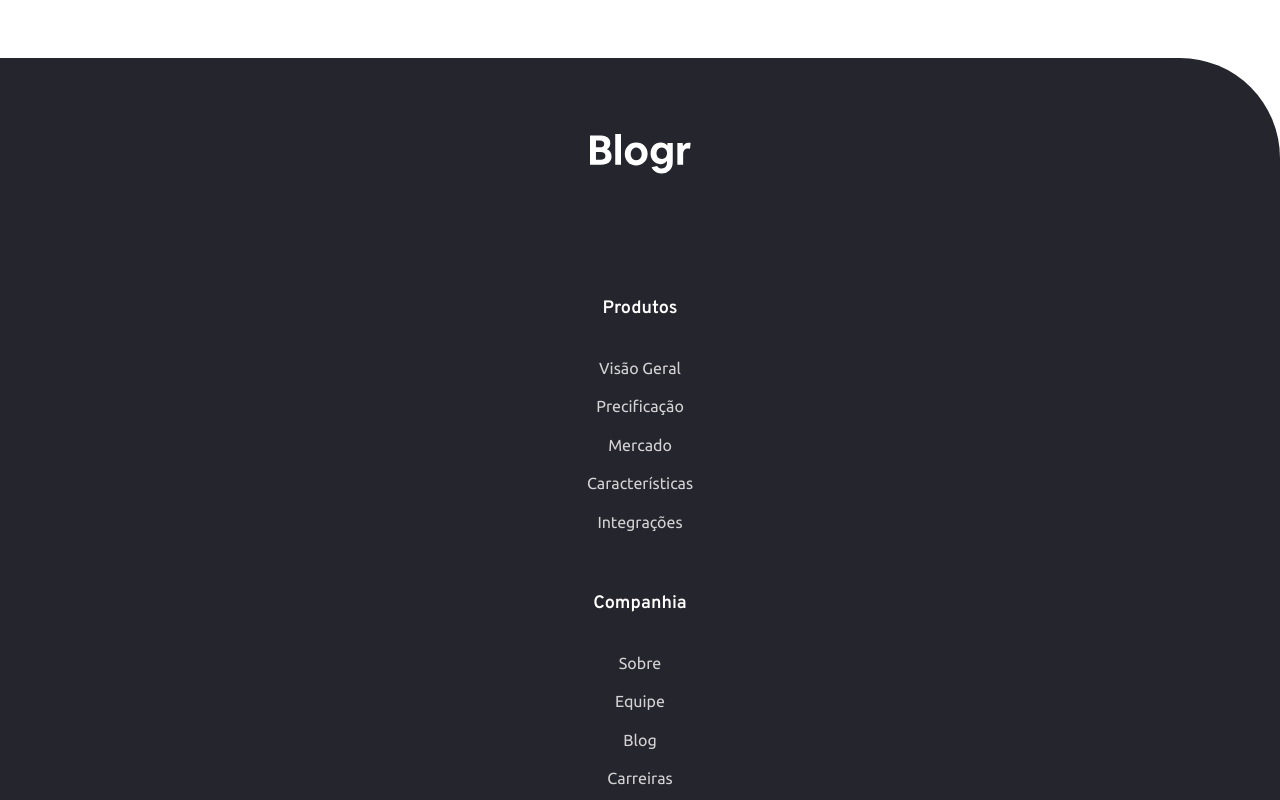
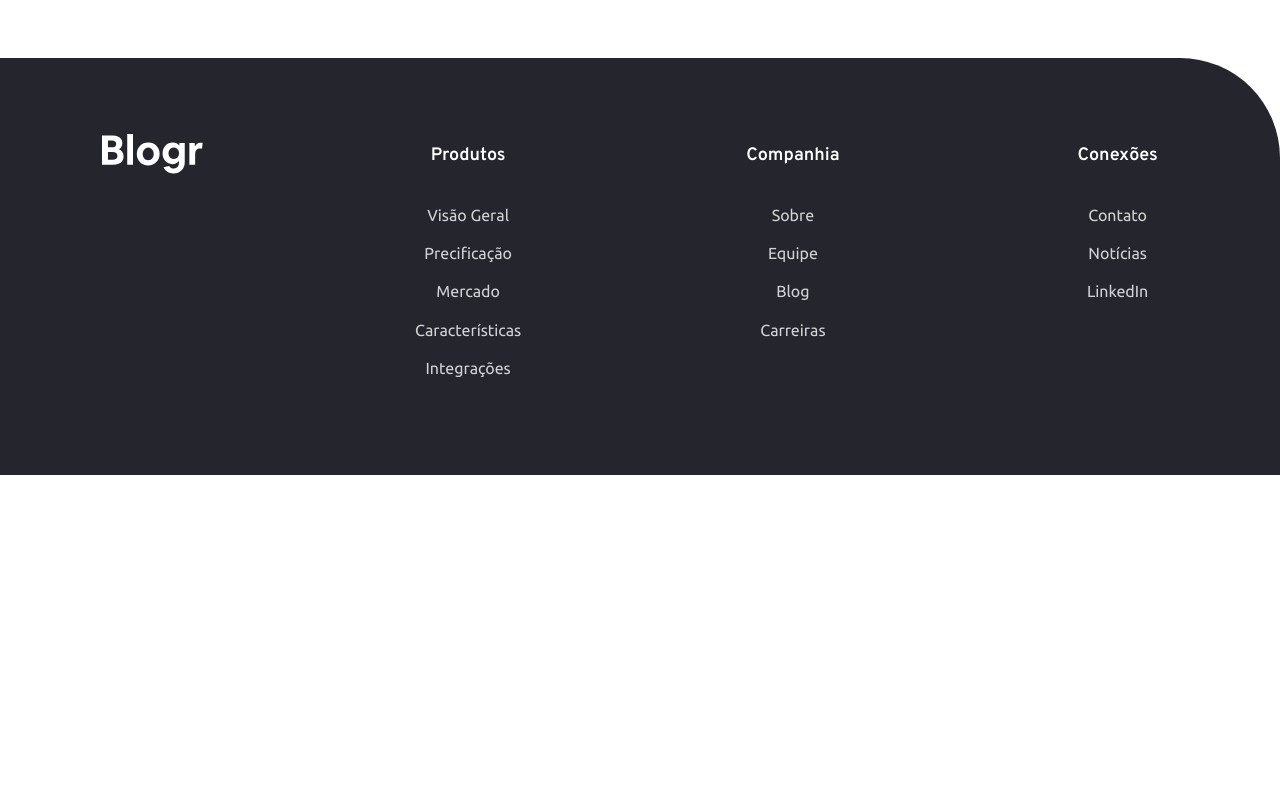
Before and after one commit to LipePLima/Blogr, an Angular app: page / in a window 1280 px wide. Shown: the part 2800-3600 px from the top of the page. After the commit the page ends 3275 px from the top, so only its background shows below. Built offline with nearby package versions, Linux system fonts and the light colour scheme.

Commit message:
Rodapé Responsivo

```diff
--- a/src/app/components/footer/footer.component.css
+++ b/src/app/components/footer/footer.component.css
@@ -1,4 +1,13 @@
-img {
+.container-footer {
+  display: flex;
+  flex-direction: column;
+  align-items: center;
+}
+
+.img-footer {
+  width: 101px;
+  height: 40px;
+  background: url('../../../assets/img/logo.svg') no-repeat;
   margin-bottom: 80px;
 }
 
--- a/src/app/components/footer/footer.component.html
+++ b/src/app/components/footer/footer.component.html
@@ -1,4 +1,6 @@
-<img src="../../../assets/img/logo.svg" alt="Logo Blogr no rodapé">
+<section class="container-footer">
+  <div class="img-footer"></div>
+  <div class="container-links">
     <h3 class="title-footer">Produtos</h3>
     <ul class="list-footer">
       <li class="item-footer">Visão Geral</li>
@@ -7,6 +9,8 @@
       <li class="item-footer">Características</li>
       <li class="item-footer">Integrações</li>
     </ul>
+  </div>
+  <div class="container-links">
     <h3 class="title-footer">Companhia</h3>
     <ul class="list-footer">
       <li class="item-footer">Sobre</li>
@@ -14,9 +18,13 @@
       <li class="item-footer">Blog</li>
       <li class="item-footer">Carreiras</li>
     </ul>
+  </div>
+  <div class="container-links">
     <h3 class="title-footer">Conexões</h3>
     <ul class="list-footer">
       <li class="item-footer">Contato</li>
       <li class="item-footer">Notícias</li>
       <li class="item-footer">LinkedIn</li>
     </ul>
+  </div>
+</section>
--- a/src/app/components/footer/footer.component.ts
+++ b/src/app/components/footer/footer.component.ts
@@ -3,7 +3,7 @@ import { Component } from '@angular/core';
 @Component({
   selector: 'app-footer',
   templateUrl: './footer.component.html',
-  styleUrls: ['./footer.component.css']
+  styleUrls: ['./footer.component.css', './footerMQ.component.css']
 })
 export class FooterComponent {
 
--- /dev/null
+++ b/src/app/components/footer/footerMQ.component.css
@@ -0,0 +1,19 @@
+@media screen and (min-width: 878px) {
+  .container-footer {
+    flex-direction: row;
+    justify-content: space-around;
+    align-items: stretch;
+  }
+
+  .img-footer {
+    margin: 0;
+  }
+
+  .title-footer {
+    margin: 0 0 40px 0;
+  }
+
+  .container-links {
+    margin-top: .6rem;
+  }
+}
--- a/src/app/components/header/header.component.css
+++ b/src/app/components/header/header.component.css
@@ -121,7 +121,7 @@ hr {
   background-color: transparent;
   color: hsl(208, 49%, 24%);
   border: none;
-  margin-bottom: 22px;
+  margin-bottom: 1.375rem;
 }
 
 .login:active {
@@ -130,7 +130,7 @@ hr {
 
 .sign-up {
   width: 137px;
-  height: 48px;
+  height: 3rem;
   border-radius: 22px;
   border: none;
   background: linear-gradient(to right, hsl(13, 100%, 72%), hsl(353, 100%, 62%));
--- a/src/app/components/main/main.component.css
+++ b/src/app/components/main/main.component.css
@@ -37,7 +37,7 @@
   height: 36.625rem;
   margin-top: 15.25rem;
   background: url('../../../assets/img/bg-pattern-circles.svg') no-repeat, linear-gradient(hsl(237, 17%, 21%), hsl(237, 23%, 32%));
-  background-size: 500px 500px, auto;
+  background-size: 31.25rem 31.25rem, auto;
   background-position: -78px -140px, 0;
   border-radius: 0 100px 0 110px;
 }
@@ -48,7 +48,7 @@
   width: 100%;
   height: 23rem;
   background: url('../../../assets/img/illustration-phones.svg') no-repeat center;
-  background-size: 420px 420px;
+  background-size: 26.25rem 26.25rem;
   background-position: top -12px center;
 }
 
--- a/src/app/components/main/mainMQ.component.css
+++ b/src/app/components/main/mainMQ.component.css
@@ -39,8 +39,8 @@
   .img-future {
     order: 2;
     width: 55%;
-    height: 640px;
-    background-size: 682px 640px;
+    height: 40rem;
+    background-size: 42.625rem 40rem;
     background-position: left -50px top 5px;
   }
 
@@ -50,7 +50,7 @@
     justify-content: space-around;
     height: 25rem;
     margin-top: 8rem;
-    background-size: 900px 900px, auto;
+    background-size: 56.25rem 56.25rem, auto;
     background-position: -190px -300px, 0;
   }
 
@@ -65,7 +65,7 @@
     width: 41.7%;
     height: 35rem;
     background-color: transparent;
-    background-size: 420px 420px;
+    background-size: 26.25rem 26.25rem;
     background-position: left -30px top 50px;
   }
 
@@ -92,8 +92,8 @@
   .img-free {
     order: 1;
     width: 55%;
-    height: 660px;
-    background-size: 786px 660px;
+    height: 41.25rem;
+    background-size: 49.125rem 41.25rem;
     background-position: left -200px top 0px;
   }
 
@@ -104,7 +104,7 @@
     justify-content: center;
     align-items: center;
     width: 40%;
-    height: 660px;
+    height: 41.25rem;
     margin-right: 1.5rem;
   }
 
@@ -126,7 +126,7 @@
     flex-direction: column;
     justify-content: center;
     align-items: center;
-    height: 740px;
+    height: 46.25rem;
     margin-left: 3rem;
     padding: 0;
   }
@@ -142,15 +142,15 @@
 
   .img-future {
     width: 40%;
-    height: 740px;
+    height: 46.25rem;
     background-image: url('../../../assets/img/illustration-editor-desktop.svg');
-    background-size: 782px 740px;
+    background-size: 48.875rem 46.25rem;
     background-position: left -30px top 0px;
   }
 
   /* CONTENT INFRA */
   .img-infra {
-    background-size: 520px 520px;
+    background-size: 32.5rem 32.5rem;
     height: 35rem;
     background-position: left -35px top 5px;
   }
@@ -172,7 +172,7 @@
 
 @media screen and (min-width: 1305px) {
   .img-infra {
-    background-size: 620px 620px;
+    background-size: 38.75rem 38.75rem;
     background-position: left -30px top 5px;
   }
 }
```
Also changed, not shown: 1 other file (tests, documents, lock files or other folders). Lines whose indentation alone changed are shown as unchanged.
